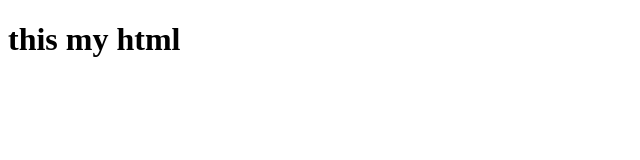
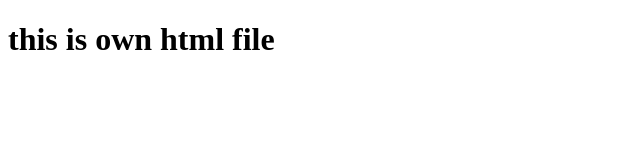
Before and after one commit to bhimanna028/githubm, a plain HTML site: page index.html in a window 1280 px wide. Shown: the whole page, without its empty margins (0-640 px from the left). Drawn offline with Linux system fonts and the light colour scheme.

Commit message:
Update index.html

```diff
--- a/index.html
+++ b/index.html
@@ -6,6 +6,6 @@
     <title>Document</title>
 </head>
 <body>
-    <h1>this my html</h1>
+    <h1>this is own html file</h1>
 </body>
 </html>
```
